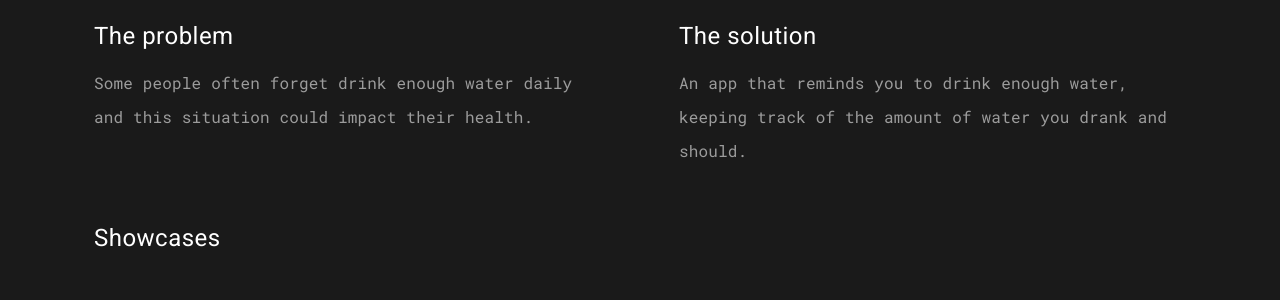
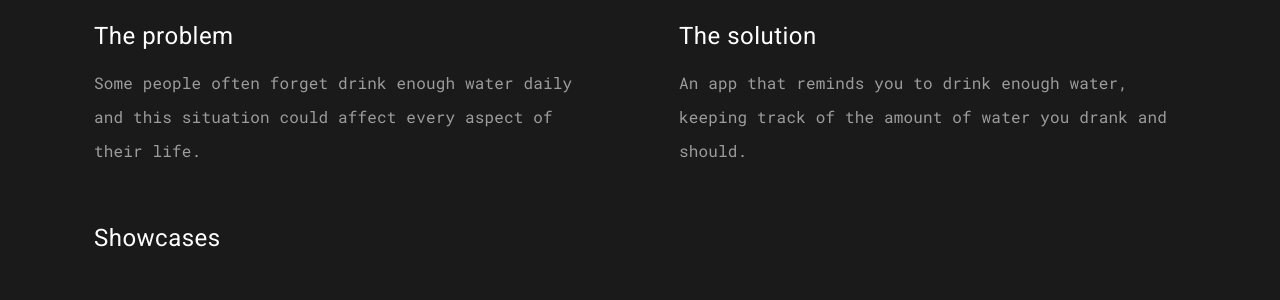
Before and after one commit to eliezerpujols/design-cases, a Jekyll site: the page built from _posts/2018-05-05-design-cases--case-03.md, in a window 1280 px wide. Shown: the part 420-720 px from the top of the page. Built offline with Jekyll 4.4.1, drawn with Linux system fonts in a browser that asks for light colours.

Commit message:
Updated '_posts/2018-05-05-design-cases--case-03.md' via CloudCannon

```diff
--- a/_posts/2018-05-05-design-cases--case-03.md
+++ b/_posts/2018-05-05-design-cases--case-03.md
@@ -8,7 +8,7 @@ case_author_link: 'https://twitter.com/eliezerpujols'
 case_image: /assets/img/cases_photos/pexels-photo-1024389.jpeg
 case_problem: >-
   Some people often forget drink enough water daily and this situation could
-  impact their health.
+  affect every aspect of their life.
 case_solution: >-
   An app that reminds you to drink enough water, keeping track of the amount of
   water you drank and should.
```
